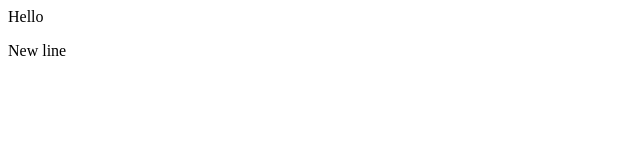
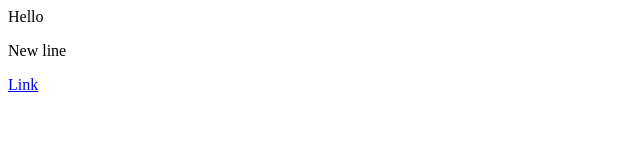
Before and after one commit to Piatekf/demo-repo, a plain HTML site: page index.html in a window 1280 px wide. Shown: the full height of the page, 0-640 px from the left. Drawn offline with Linux system fonts and the light colour scheme.

Commit message:
new link in index.html

```diff
--- a/index.html
+++ b/index.html
@@ -9,5 +9,6 @@
 <body>
     <div>Hello</div>
     <p>New line</p>
+    <a href="http://karpposen.pl">Link</a>
 </body>
 </html>
```
